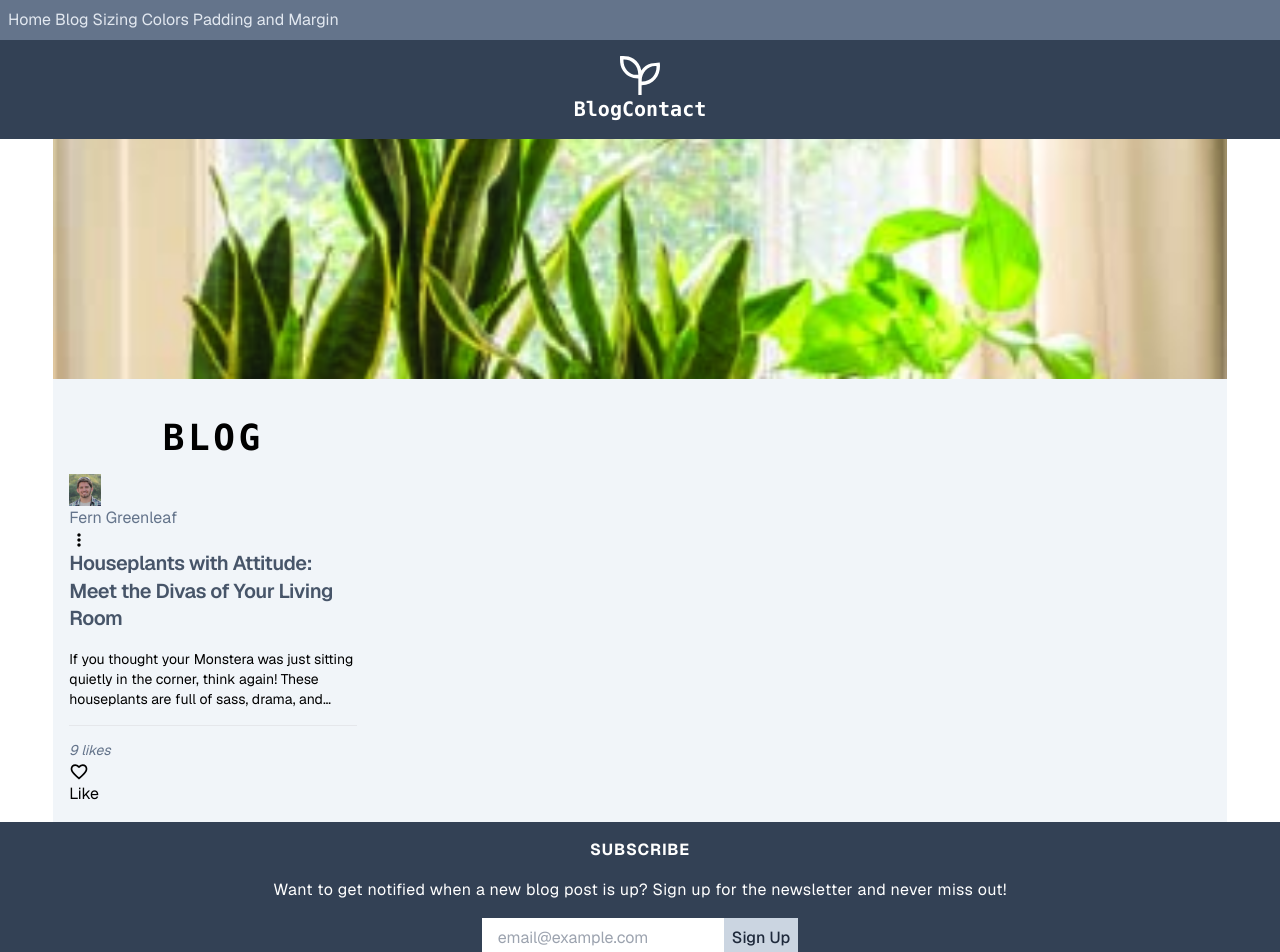
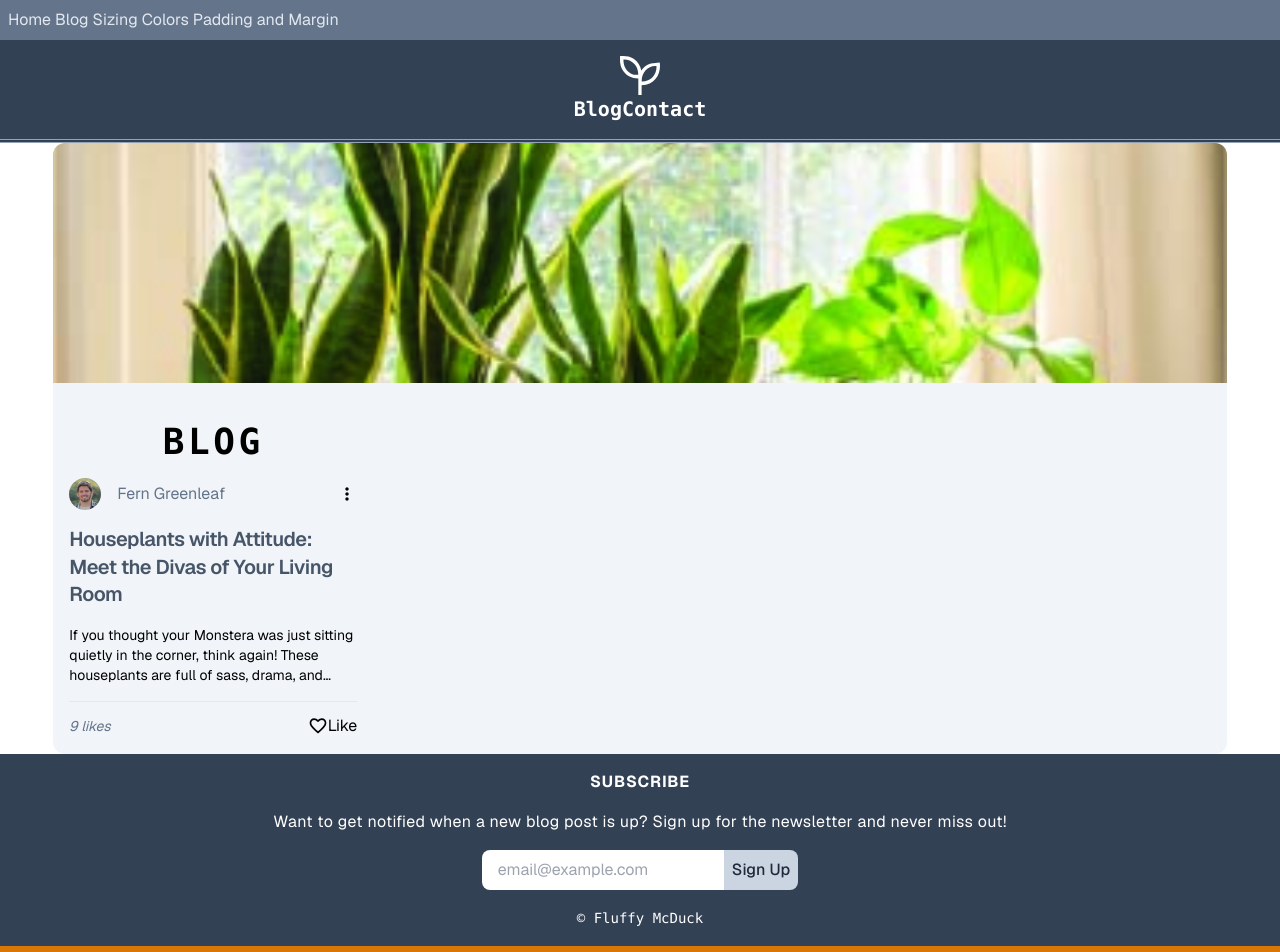
Before and after one commit to djzib0/Tailwind-tutorial-Blog-page, a Next.js app in the folder tailwind-tutorial-blog-page/: page /blog in a window 1280 px wide. Shown: the top 952 px of the page. Built offline with nearby package versions, Linux system fonts and the light colour scheme.

Commit message:
WIP: working on styles

```diff
--- a/tailwind-tutorial-blog-page/src/components/blogCard/BlogCard.tsx
+++ b/tailwind-tutorial-blog-page/src/components/blogCard/BlogCard.tsx
@@ -24,9 +24,9 @@ const BlogCard = ({
   likes,
 }: BlogProps) => {
   return (
-    <section className='w-11/12 mx-auto bg-slate-100'>
+    <section className='w-11/12 mx-auto bg-slate-100 rounded-xl'>
       <section className='h-60 w-full relative inline-block'>
-        <Image src={imgUrl} alt={imgAlt} fill className='object-cover'/>
+        <Image src={imgUrl} alt={imgAlt} fill className='object-cover rounded-t-xl'/>
       </section>
       <section className='w-80 p-4'>
         <h2 className='font-mono my-4 text-4xl text-center font-extrabold tracking-widest uppercase'>Blog</h2>
--- a/tailwind-tutorial-blog-page/src/components/blogCard/cardFooter/CardFooter.tsx
+++ b/tailwind-tutorial-blog-page/src/components/blogCard/cardFooter/CardFooter.tsx
@@ -6,10 +6,14 @@ type CardFooterProsp = {
 
 const CardFooter = ({likes}: CardFooterProsp) => {
   return (
-    <section>
-      <span className='text-sm text-slate-500 italic'>{likes} likes</span>
-      <svg xmlns="http://www.w3.org/2000/svg" height="20px" viewBox="0 -960 960 960" width="20px"><path d="m480-120-58-52q-101-91-167-157T150-447.5Q111-500 95.5-544T80-634q0-94 63-157t157-63q52 0 99 22t81 62q34-40 81-62t99-22q94 0 157 63t63 157q0 46-15.5 90T810-447.5Q771-395 705-329T538-172l-58 52Zm0-108q96-86 158-147.5t98-107q36-45.5 50-81t14-70.5q0-60-40-100t-100-40q-47 0-87 26.5T518-680h-76q-15-41-55-67.5T300-774q-60 0-100 40t-40 100q0 35 14 70.5t50 81q36 45.5 98 107T480-228Zm0-273Z"/></svg>
-      <span>Like</span>
+    <section className='flex flex-row items-center justify-between'>
+      <div>
+        <span className='text-sm text-slate-500 italic'>{likes} likes</span>
+      </div>
+      <div className='flex flex-row items-center'>
+        <svg xmlns="http://www.w3.org/2000/svg" height="20px" viewBox="0 -960 960 960" width="20px"><path d="m480-120-58-52q-101-91-167-157T150-447.5Q111-500 95.5-544T80-634q0-94 63-157t157-63q52 0 99 22t81 62q34-40 81-62t99-22q94 0 157 63t63 157q0 46-15.5 90T810-447.5Q771-395 705-329T538-172l-58 52Zm0-108q96-86 158-147.5t98-107q36-45.5 50-81t14-70.5q0-60-40-100t-100-40q-47 0-87 26.5T518-680h-76q-15-41-55-67.5T300-774q-60 0-100 40t-40 100q0 35 14 70.5t50 81q36 45.5 98 107T480-228Zm0-273Z"/></svg>
+        <span>Like</span>
+      </div>
   </section>
   )
 }
--- a/tailwind-tutorial-blog-page/src/components/blogCard/cardHeader/CardHeader.tsx
+++ b/tailwind-tutorial-blog-page/src/components/blogCard/cardHeader/CardHeader.tsx
@@ -9,11 +9,14 @@ type CardHeaderProps = {
 const CardHeader = ({avatar, userName}: CardHeaderProps) => {
   return (
     <section
+      className='flex flex-row justify-between items-center mb-4'
     >
+      <div className='flex flex-row items-center gap-4'>
         <div className='w-8 h-8 relative'>
-        <Image src={avatar} alt={userName} fill />
+          <Image src={avatar} alt={userName} fill className='rounded-full' />
         </div>
         <span className='text-slate-500'>{userName}</span>
+      </div>
       <svg
         height="20px"
         viewBox="0 -960 960 960"
--- a/tailwind-tutorial-blog-page/src/components/blogFooter/BlogFooter.tsx
+++ b/tailwind-tutorial-blog-page/src/components/blogFooter/BlogFooter.tsx
@@ -11,12 +11,12 @@ const BlogFooter = () => {
             <input
               type="email"
               placeholder="email@example.com"
-              className='p-2 text-slate-800 pl-4'
+              className='p-2 text-slate-800 pl-4 rounded-l-lg'
             />
             <input
               type="submit"
               value="Sign Up"
-              className='bg-slate-300 text-slate-800 p-2 font-medium'
+              className='bg-slate-300 text-slate-800 p-2 font-medium rounded-r-lg'
             />
         </form>
         <span className='font-mono text-sm'>&copy; Fluffy McDuck</span>
--- a/tailwind-tutorial-blog-page/src/components/blogNavbar/BlogNavbar.tsx
+++ b/tailwind-tutorial-blog-page/src/components/blogNavbar/BlogNavbar.tsx
@@ -5,7 +5,7 @@ import React from 'react'
 
 const BlogNavbar = () => {
   return (
-    <nav className='bg-slate-700 text-white p-4'>
+    <nav className='bg-slate-700 text-white p-4 border-b-4 border-b-slate-400 border-double'>
       <section className='w-10 mx-auto'>
         <svg
           xmlns="http://www.w3.org/2000/svg"
```
Lines whose indentation alone changed are shown as unchanged.
